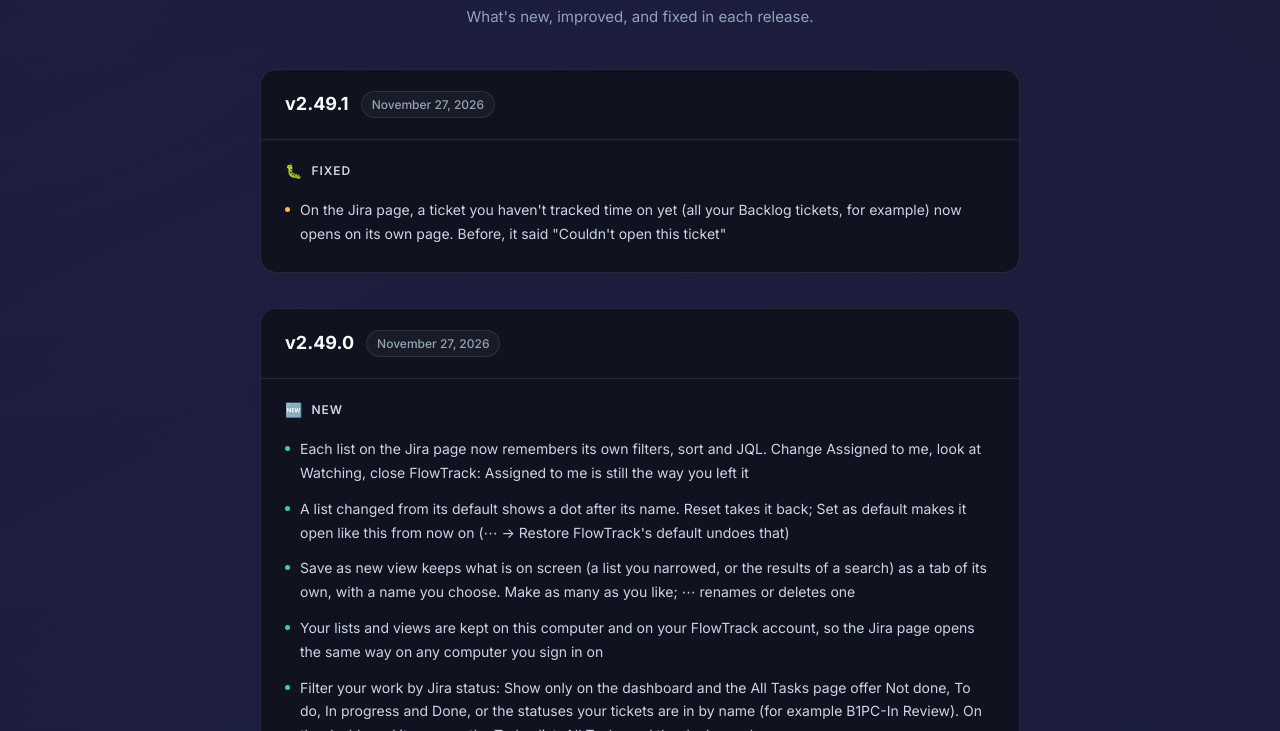
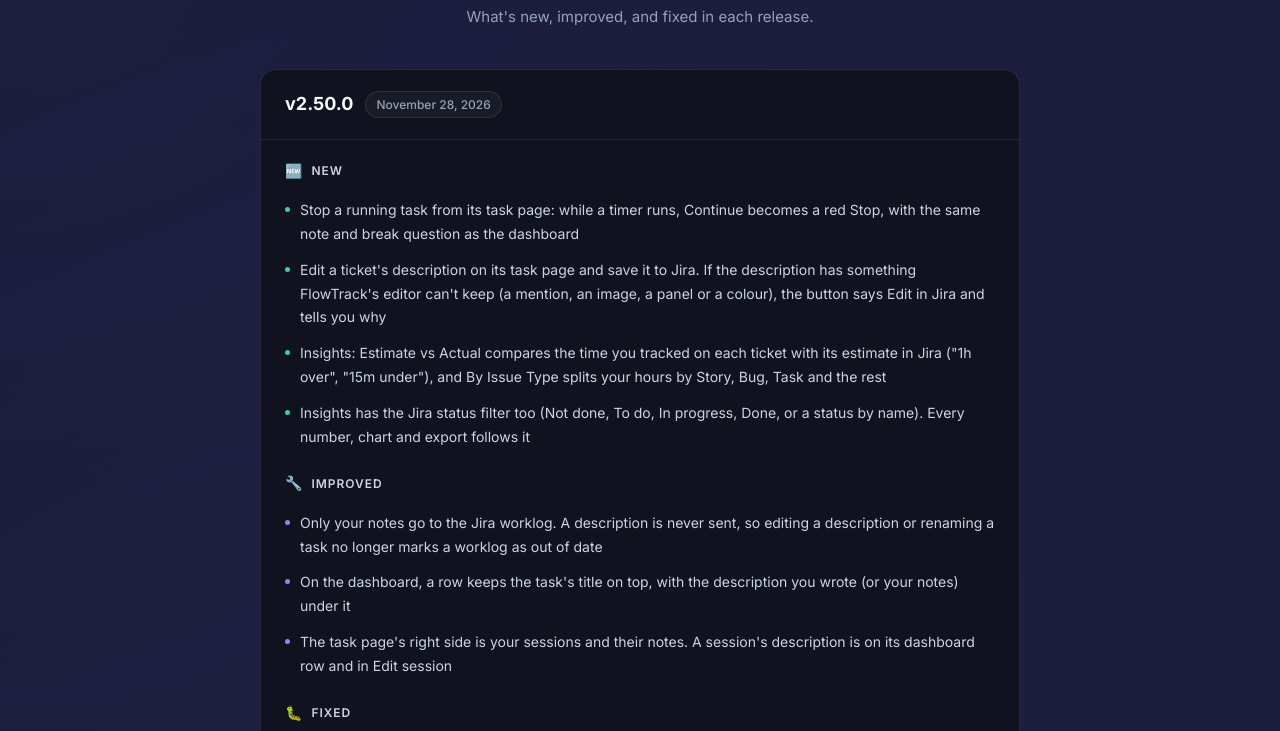
Before and after one commit to harshit9466/flowtrack-releases, a plain HTML site: page docs/changelog.html in a window 1280 px wide. Shown: the part 192-923 px from the top of the page. Drawn offline with Linux system fonts and the light colour scheme.

Commit message:
update changelog: v2.50.0; privacy: description edits are among what FlowTrack writes to Jira

```diff
--- a/docs/changelog.html
+++ b/docs/changelog.html
@@ -125,6 +125,39 @@
       <p>What's new, improved, and fixed in each release.</p>
     </div>
 
+    <!-- v2.50.0 -->
+    <div class="release">
+      <div class="release-header">
+        <span class="release-version">v2.50.0</span>
+        <span class="release-date">November 28, 2026</span>
+      </div>
+      <div class="release-body">
+        <div class="section section-new">
+          <div class="section-title"><span class="section-icon">🆕</span> New</div>
+          <ul>
+            <li>Stop a running task from its task page: while a timer runs, Continue becomes a red Stop, with the same note and break question as the dashboard</li>
+            <li>Edit a ticket's description on its task page and save it to Jira. If the description has something FlowTrack's editor can't keep (a mention, an image, a panel or a colour), the button says Edit in Jira and tells you why</li>
+            <li>Insights: Estimate vs Actual compares the time you tracked on each ticket with its estimate in Jira ("1h over", "15m under"), and By Issue Type splits your hours by Story, Bug, Task and the rest</li>
+            <li>Insights has the Jira status filter too (Not done, To do, In progress, Done, or a status by name). Every number, chart and export follows it</li>
+          </ul>
+        </div>
+        <div class="section section-improved">
+          <div class="section-title"><span class="section-icon">🔧</span> Improved</div>
+          <ul>
+            <li>Only your notes go to the Jira worklog. A description is never sent, so editing a description or renaming a task no longer marks a worklog as out of date</li>
+            <li>On the dashboard, a row keeps the task's title on top, with the description you wrote (or your notes) under it</li>
+            <li>The task page's right side is your sessions and their notes. A session's description is on its dashboard row and in Edit session</li>
+          </ul>
+        </div>
+        <div class="section section-fixed">
+          <div class="section-title"><span class="section-icon">🐛</span> Fixed</div>
+          <ul>
+            <li>Stopping a timer on the dashboard now shows on an open task page at once. Before, the task page could still say Running</li>
+          </ul>
+        </div>
+      </div>
+    </div>
+
     <!-- v2.49.1 -->
     <div class="release">
       <div class="release-header">
```
Also changed, not shown: docs/privacy.html (+2 -2 lines).
